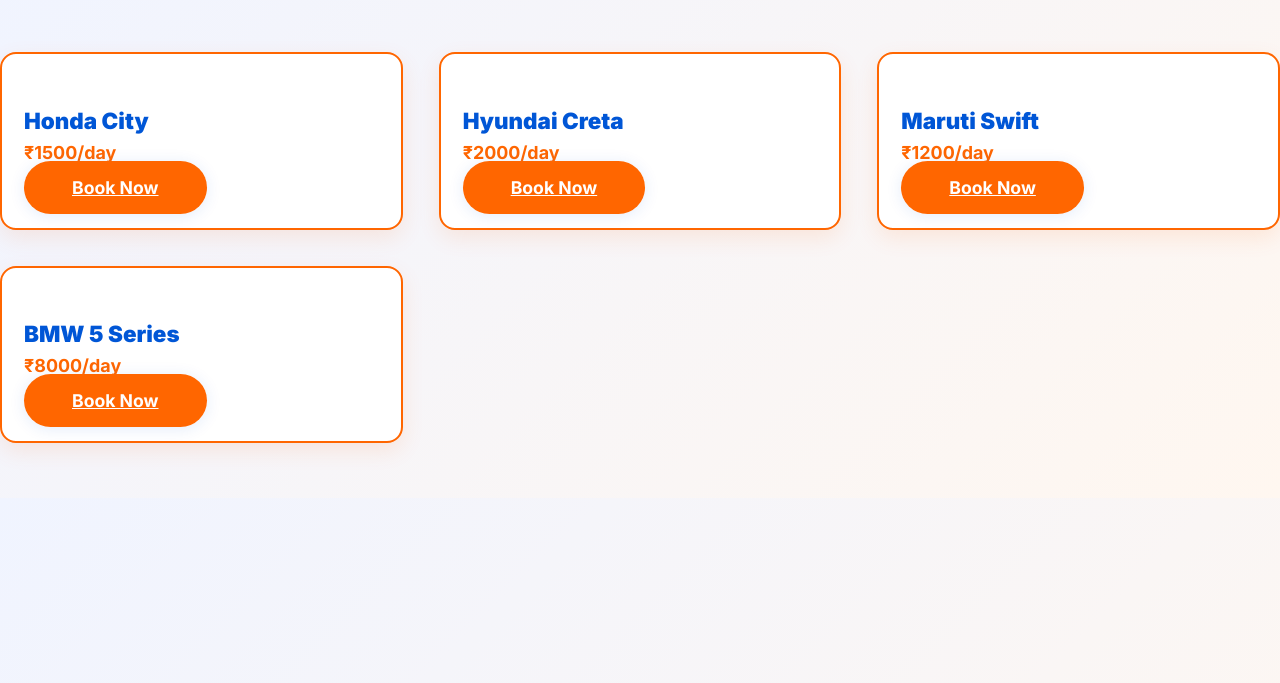
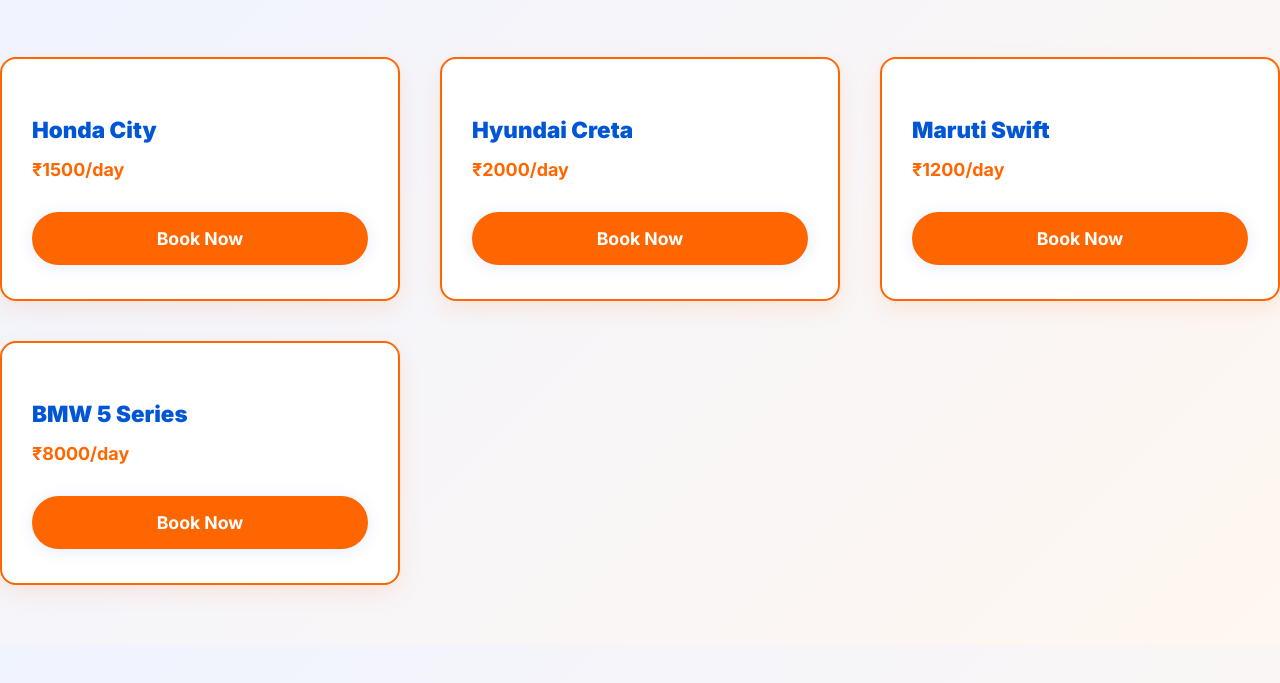
Before and after one commit to Reconzific/GoRent, a plain HTML site: page car-listings.html in a window 1280 px wide. Shown: the part 63-746 px from the top of the page. Drawn offline with Linux system fonts and the light colour scheme.

Commit message:
Update style.css

```diff
--- a/style.css
+++ b/style.css
@@ -1,6 +1,5 @@
 @import url('https://fonts.googleapis.com/css2?family=Inter:wght@400;600;700;900&display=swap');
-
-/* ==== BASE === */
+/* == BASE = */
 body {
   font-family: 'Inter', Arial, sans-serif;
   background: linear-gradient(135deg, #f0f4ff, #fff7f0);
@@ -10,8 +9,7 @@ body {
   -webkit-font-smoothing: antialiased;
   -moz-osx-font-smoothing: grayscale;
 }
-
-/* ==== LAYOUT === */
+/* == LAYOUT = */
 .container {
   max-width: 980px;
   margin: 0 auto;
@@ -23,8 +21,7 @@ body {
   position: relative;
   overflow: hidden;
 }
-
-/* ==== LOGO, HEADER, NAV === */
+/* == LOGO, HEADER, NAV = */
 .logo,
 .logo-image {
   font-size: 2.4rem;
@@ -77,8 +74,7 @@ nav a:hover {
   color: #222;
   border-bottom: 2px solid #0056d6;
 }
-
-/* ==== HERO, TAGLINE === */
+/* == HERO, TAGLINE = */
 .hero h1 {
   font-size: 3.7rem;
   font-weight: 900;
@@ -92,8 +88,7 @@ nav a:hover {
   margin-bottom: 40px;
   letter-spacing: 0.03em;
 }
-
-/* ==== BUTTONS === */
+/* == BUTTONS = */
 .cta-btn,
 .book-btn,
 .btn {
@@ -108,6 +103,10 @@ nav a:hover {
   box-shadow: 0 2px 16px rgba(0,86,214,0.11);
   transition: background 0.2s ease, box-shadow 0.2s;
   outline: none;
+  margin-top: 18px;
+  display: inline-block;
+  text-align: center;
+  text-decoration: none;
 }
 .cta-btn:hover,
 .book-btn:hover,
@@ -115,22 +114,28 @@ nav a:hover {
   background: #0056d6; /* switch to vibrant blue */
   box-shadow: 0 4px 24px rgba(255,102,0,0.19);
 }
-
-/* ==== CAR LISTINGS === */
+/* == CAR LISTINGS = */
 .car-listings {
   display: grid;
-  grid-template-columns: repeat(auto-fill, minmax(330px, 1fr));
-  gap: 36px;
-  margin: 55px 0;
+  grid-template-columns: repeat(auto-fit, minmax(340px, 1fr));
+  gap: 40px;
+  margin: 60px 0;
+  max-width: 1400px;
+  margin-left: auto;
+  margin-right: auto;
 }
 .car-card {
   background: #fff;
   border-radius: 16px;
   box-shadow: 0 8px 22px rgba(255,102,0,0.11); /* subtle orange shadow */
-  padding: 30px 22px;
+  padding: 34px 30px 26px 30px;
   text-align: left;
   border: 2px solid #ff6600; /* orange border highlight */
   transition: box-shadow 0.25s, border-color 0.25s, transform 0.25s;
+  min-height: 180px;
+  display: flex;
+  flex-direction: column;
+  justify-content: flex-start;
 }
 .car-card:hover {
   box-shadow: 0 12px 32px rgba(0,86,214,0.17), 0 8px 44px rgba(255,102,0,0.14);
@@ -156,8 +161,7 @@ nav a:hover {
   font-weight: 700;
   color: #ff6600; /* orange price text */
 }
-
-/* ==== FORM STYLES === */
+/* == FORM STYLES = */
 form.form-box {
   max-width: 400px;
   margin: 30px auto;
@@ -185,8 +189,7 @@ form input:focus {
   border-color: #0056d6;
   box-shadow: 0 0 8px rgba(0,86,214,0.11);
 }
-
-/* ==== CONFIRMATION ==== */
+/* == CONFIRMATION == */
 .confirmation-card {
   max-width: 580px;
   margin: 65px auto;
@@ -208,8 +211,7 @@ form input:focus {
   0% { transform: scale(0); opacity: 0; }
   100% { transform: scale(1); opacity: 1; }
 }
-
-/* ==== UTILITIES ==== */
+/* == UTILITIES == */
 .hidden {
   display: none !important;
 }
```
